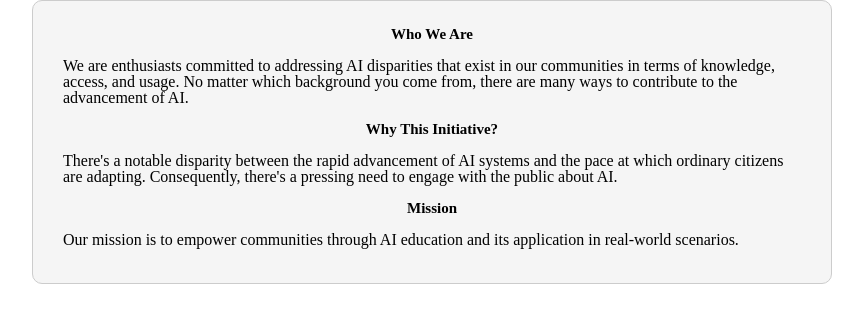
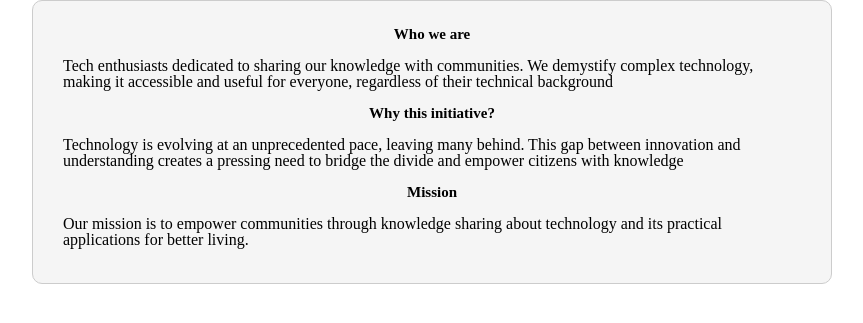
Before and after one commit to dniyomukiza/communityai, a Flask app: page /about in a window 1280 px wide. Shown: the part 226-549 px from the top of the page, without its empty margins (208-1071 px from the left). Run offline with Flask 3, Linux system fonts and the light colour scheme.

Commit message:
latest changes

```diff
--- a/technow/templates/about.html
+++ b/technow/templates/about.html
@@ -3,19 +3,19 @@
 <link rel="stylesheet" href="{{ url_for('static', filename='css/about.css') }}">
 
 <div class="content-container">
-    <h1>Who We Are</h1>
+    <h1>Who we are</h1>
     <p>
-        We are enthusiasts committed to addressing AI disparities that exist in our communities in terms of knowledge, access, and usage. No matter which background you come from, there are many ways to contribute to the advancement of AI.
+        Tech enthusiasts dedicated to sharing our knowledge with communities. We demystify complex technology, making it accessible and useful for everyone, regardless of their technical background
     </p>
 
-    <h1>Why This Initiative?</h1>
+    <h1>Why this initiative?</h1>
     <p>
-        There's a notable disparity between the rapid advancement of AI systems and the pace at which ordinary citizens are adapting. Consequently, there's a pressing need to engage with the public about AI.
+        Technology is evolving at an unprecedented pace, leaving many behind. This gap between innovation and understanding creates a pressing need to bridge the divide and empower citizens with knowledge
     </p>
 
     <h1>Mission</h1>
     <p>
-        Our mission is to empower communities through AI education and its application in real-world scenarios.
+        Our mission is to empower communities through knowledge sharing about technology and its practical applications for better living.
     </p>
 </div>
 {% endblock content %}
--- a/technow/templates/bios.html
+++ b/technow/templates/bios.html
@@ -4,8 +4,8 @@
     <link rel="stylesheet" href="{{ url_for('static', filename='css/bios.css') }}">
     <div class="section">
 
-        <p>Software developer with a background in ljournalism and customer support,and a enthusiasm for AI. Looking to leverage my analytical and programming skills to solve business problems.
-            Get a detailed <a href="{{ url_for('main.contact') }}" style="color: blue; text-decoration: none;">resume</a> for more about Didier's Skills,Education,Experience and Projects.
+        <p>Software developer with a background in journalism. Looking to leverage his skills to bridge technology and humanity.
+            Get a detailed <a href="{{ url_for('main.contact') }}" style="color: blue; text-decoration: none;">get in touch</a>
         </p>
     </div>
 </div>
--- a/technow/templates/semg.html
+++ b/technow/templates/semg.html
@@ -5,7 +5,7 @@
     <div class="section">
 
         <p>Software and DevOps Engineer fascinated by AI, and leveraging skills in both computer science and music production to solve problems of societal impact.
-            Get a detailed <a href="{{ url_for('main.contact') }}" style="color: blue; text-decoration: none;">resume</a> for more about Yves' Skills, Education,Experience and Projects.
+            Get a detailed <a href="{{ url_for('main.contact') }}" style="color: blue; text-decoration: none;">get in touch</a>
         </p>
     </div>
 </div>
```
Also changed, not shown: technow/static/images/didierr.png (renamed from technow/static/images/didier.png), technow/static/images/semgg.png (renamed from technow/static/images/semg.png).
